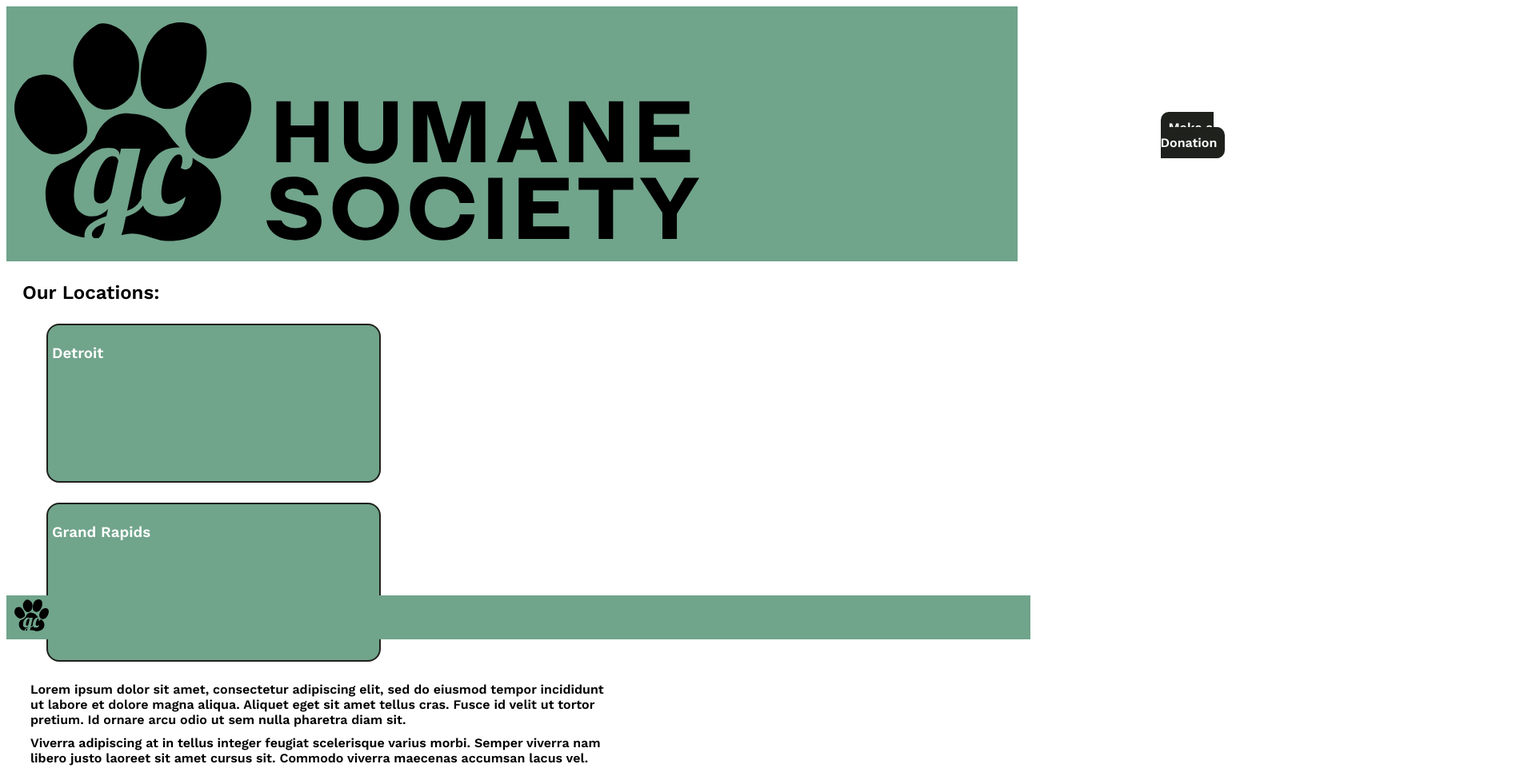
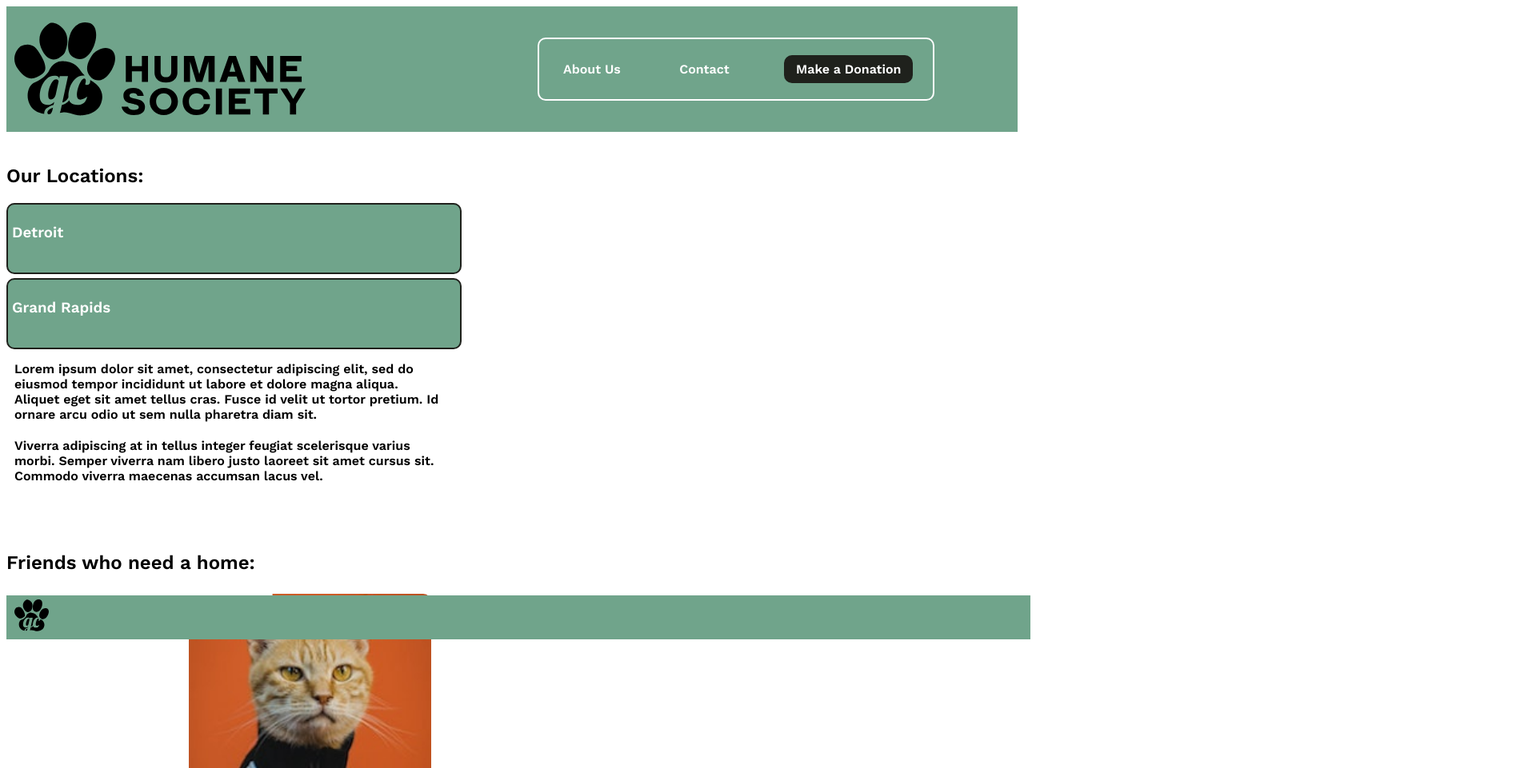
Before and after one commit to BobbieHoch/Hochstadt-part-one-revised, a plain HTML site: page index.html in a window 1280 px wide. Shown: the top 961 px of the page at 80% size, 1920 px wide, since content can reach past the window. Drawn offline with nearby package versions, Linux system fonts and the light colour scheme.

Commit message:
April 5th Updates

```diff
--- a/index.html
+++ b/index.html
@@ -27,7 +27,7 @@
     </header>
     <body><!--insert two location buttons-->
         <div class="content">
-            <div class="locations">
+            <p class="locations">
                 <h2>Our Locations: </h2>
                 <div class="buttons">
                     <h3>Detroit</h3>
@@ -45,8 +45,7 @@
         <p class="friends">
 
             <h2>Friends who need a home:</h2>
-        </p>
-
+          </p>
             <Section class="pix">
                         <img src="./assets/cat-1.jpg" class="pic" alt="cat 1">
                         <img src="./assets/cat-2.jpg" class="pic" alt="cat 2">
--- a/style.css
+++ b/style.css
@@ -7,62 +7,73 @@ header {
     display: flex;
     flex-direction: column;
     align-items: center;
-    height: 240px;
+    height: 20em;
+    width: 100%;
      }
-
 .top-logo{
-        height: 70px;
+     display: flex;
+        height: 90px;
         flex-direction: center;
-        margin: 20px 0px;
+        margin: 20px 20px;
     }
 
 .Nav{
+    display: flex;
+    flex-direction: row;
+    justify-content: space-between;
     border: 2px solid white;
     color: white;
-    width: 75%;
-    float: none;
+    align-items: center;
+    width: 60%;
     border-radius: 10px;
-    padding: 25px 0px;
-    display: inline;
+    height: 25px;
+    padding:25px;
+
+}
+#donation{
+    display: flex;
+    background-color: #1f211c;
+    align-items: center;
+    padding: 15px;
+    border-radius: 10px;
 }
 li{
+    display: flex;
     margin: 1.5em ;
-    height: 90px;
+    height: 5px;
     list-style: none;
-    display: inline;
-    align-items: stretch;
-    justify-content: center;
-}
-#donation{
-    background-color: #1f211c;
-    margin: 40px;
-    padding: 10px;
-    border-radius: 10px;
-}
-.locations {
-    margin-top: 25px;
 }
 
+
+
 h2{
+    display:flex;
     margin-top: 0%;
-    display:flex;
     width: 90%;
     align-items: center;
 }
-.content{
-    margin: 10px 20px;
+h3{
+    height:2em;
+}
+ .content{
+     display: flexbox;
+     flex-direction: column;
+    width:100%
+}
+.locations {
+     width: 90%;
+     margin-top: 25px;
 
-}
+ }
 .buttons{
+    display: flex;
     color: white;
     background-color: #70a48b;
     border:2px solid #1f211c;
-    width: 35em;
-    margin:25px;
-    padding-left: 10px;
-    padding: 5px;
-    border-radius: 1em;
-    margin-left: 30px ;
+    padding:5px;
+    border-radius: 10px;
+    justify-content: left;
+    margin-bottom: 5px;
 }
 
 .textContent{
@@ -74,18 +85,22 @@ h2{
     width: 100%;
     margin-top: 75px;
 }
+.pix{
+    display: flex;
+    flex-direction: row;
+    align-items: center;
+    width: 45%;
+    margin-bottom:75px;
+    margin-right: 10px;
+
+}
 .pic{
+    display: flex;
     border-radius: 10px;
-    width: 45%;
+    width: 55%;
     margin:5px;
+    align-items:center;
     margin-bottom: 10px;
-    justify-items: center;
-}
-
-.pix{
-    width: 500px;
-    margin-bottom:45px;
-
 }
 footer {
         position:fixed;
@@ -94,7 +109,6 @@ footer {
         width:100%;
         bottom:0px;
         margin-top: 4px;
-
  }
 .botLogo{
     position:fixed;
@@ -106,75 +120,68 @@ footer {
 }
 @media screen and (min-width: 768px){
 
-    header{
+   header{
+        display: flex;
         flex-direction: row;
-
-        height:20%;
+        align-items: center;
+        height:15%;
 
     }
     .top-logo{
-        height:275px;
+        height:15%;
         margin-left: 10px;
-        border: 60px;
+        border-radius:10px;
 
     }
     .Nav{
-        height: 150px;
-        margin-left: 575px;
-        Margin-right: 225px;
-
+        display:flex;
+        width:35%;
+        flex-direction:center;
+        margin-left:270px;
+        margin-right:15px;
 
     }
      #donation{
         margin:5px 0px;
+        border-radius:10px;
     }
 
     ul{
-        float:inline-end;
+        height: 750px;
         justify-content:space-evenly;
     }
-    /* li{
+    li{
         margin: 5px;
         list-style: none;
-        display: inline;
+        align-items: center;
+    }
+    .content{
+        display: flex;
+        flex-direction:column;
+        width:45%
+    }
+    .textContent{
+        width: 95%;
+    }
+   .buttons{
+        display: flex;
+        justify-content: left;
+    }
+    .friends{
+        align-items: right;
+        width: 60%;
         justify-content:right;
-        align-items: center; */
-    /* }
-    .content{
-        flex-direction:row;
-        margin-right: 550px;
-        margin-left:25px;
-
-        width: 375px;
-        Height: 100px;
-        /* height:fit-content;
-    }*/
-
-    /* .locations{
-        width: 775px;
-        } */
-     .buttons{
-        width:33%;
-        height: 185px;
-    }
-
-    .friends{
-        position: relative;
-        margin-left: 1275px;
-        width: 60%;
-        justify-content: end;
     }
      .pix{
+        flex-direction: column;
         width: 60%;
-        position: relative;
-        border-radius: 10px;
-        margin-left: 1275px;
+        border-radius: 20px;
+        justify-content: right;
      }
         .pic{
-            border-radius: 20px;
-            width: 25%;
-            margin:25px;
-            margin-bottom: 10px;
-            margin-left: 2px;
+            display: flex;
+            flex-direction: column;
+            margin:5px;
+            width:40%;
         }
     }
```
